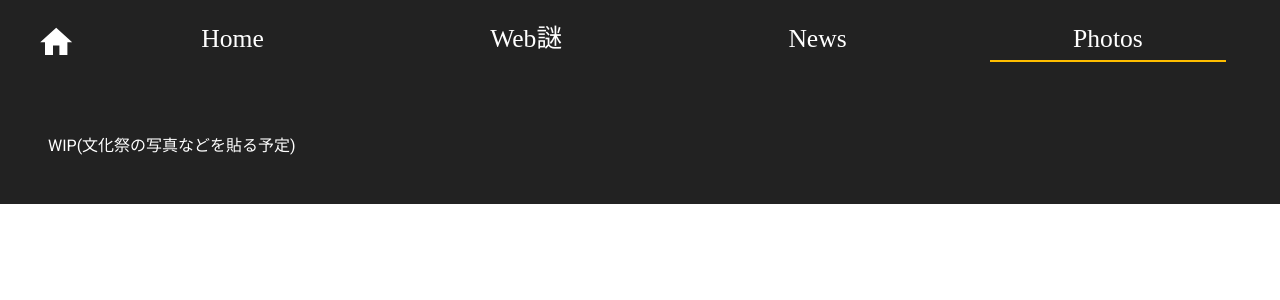
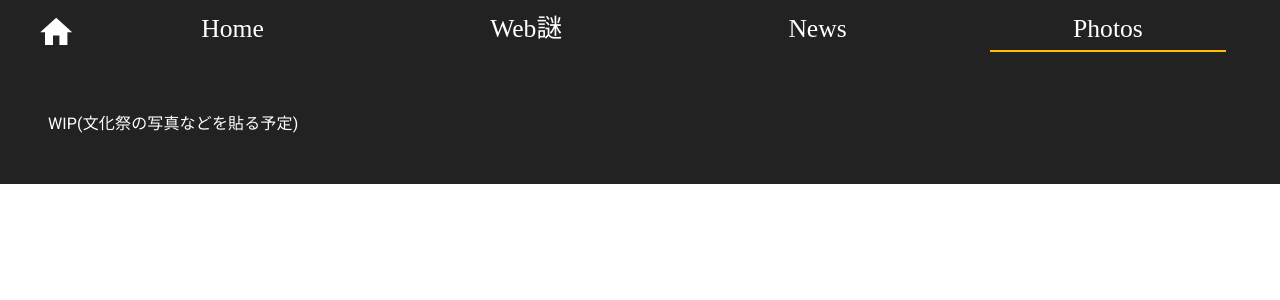
Before and after one commit to tk-jr3-reboot2024/tk-jr3-reboot2024.github.io, a React (Create React App) app: page /introduction/b/photo in a window 1280 px wide. Shown: the top 300 px of the page. Built offline with nearby package versions, Linux system fonts and the light colour scheme.

Commit message:
Update photo.js

```diff
--- a/src/components/introduction/3b-components/photo.js
+++ b/src/components/introduction/3b-components/photo.js
@@ -1,10 +1,14 @@
 import React from 'react'
+import {CssBaseline} from '@mui/material';
 
 function Bphoto() {
 	return (
-		<main style={{color: 'white'}}>
-			WIP(文化祭の写真などを貼る予定)
-		</main>
+		<div>
+			<CssBaseline />
+			<main style={{color: 'white'}}>
+				WIP(文化祭の写真などを貼る予定)
+			</main>
+		</div>
 	);
 }
 
```
